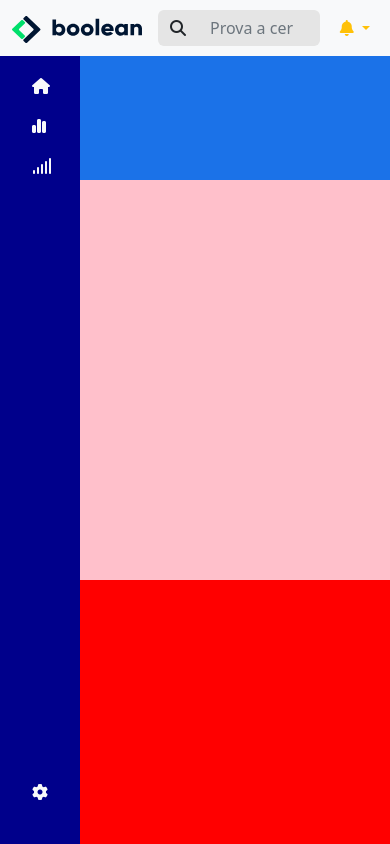
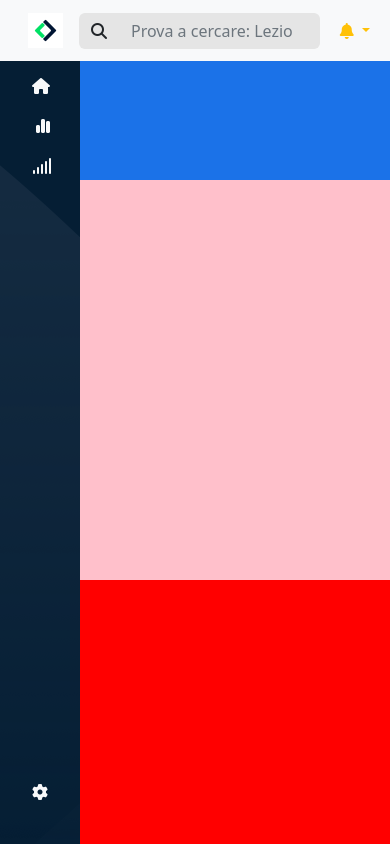
Before and after one commit to emanuelefarelli/html-css-bootstrap-dashboard, a plain HTML site: page index.html in a window 390 px wide. Shown: the top 844 px of the page. Drawn offline with nearby package versions, Linux system fonts and the light colour scheme.

Commit message:
Aggiustato logo dell'header e bg-img della sidebar

```diff
--- a/css/style.css
+++ b/css/style.css
@@ -15,8 +15,12 @@ header{
     height: 50px;
 }
 
-header img{
+header img.my_logo_desktop{
     width: 130px;
+}
+
+header img.my_logo_mobile{
+    width: 35px;
 }
 
 header button.my_btn_search,
@@ -35,15 +39,22 @@ header input.my_input_search{
 main nav.side-bar{
     height: calc(100vh - 50px);
     min-width: 150px;
-    background-color: darkblue;
+    background-image: url(../img/sidebar-bg.png);
+    background-color: #051e34;
 }
+
+
+/* MY INFO */
 
 section.my_info{
     background-color: aqua;
     height: calc(100vh - 50px);
 }
 
-/* MY INFO */
+section.my_info div.my_main-content{
+    height: calc(100vh - 180px);
+    overflow: auto;
+}
 
 section.my_info div.top_nav_info{
     height: 130px;
@@ -60,6 +71,7 @@ section.my_info div.right_cont{
     height: 600px;
 }
 
+
 @media screen and (max-width: 992px){
     main nav.side-bar{
         min-width: 80px;
--- a/index.html
+++ b/index.html
@@ -25,7 +25,11 @@
         <nav class="navbar bg-light ">
             <div class="container-fluid d-flex flex-nowrap">
                 <a class="navbar-brand" href="#">
-                    <img src="img/logo.svg" alt="Bootstrap">
+                    <img class="my_logo_desktop d-none d-lg-inline-block" src="img/logo.svg" alt="Boolean logo espanso">
+                </a>
+
+                <a class="navbar-brand" href="#">
+                    <img class="my_logo_mobile d-lg-none" src="img/mobile-logo.png" alt="Boolean logo">
                 </a>
 
                 <form class="d-flex w-100" role="search">
@@ -65,7 +69,7 @@
                 </ul>
             </div>
           </nav>
-    </header>
+        </header>
 
     <main class="d-flex">
         <nav class="side-bar d-flex flex-column justify-content-between align-item-center text-light py-4">
@@ -76,7 +80,7 @@
                         Home
                     </span>
                 </li>
-                <li class="pb-3">
+                <li class="pb-3 ps-1">
                     <i class="fa-solid fa-chart-simple pe-2"></i>
                     <span class="d-none d-lg-inline-block">
                         Stats
@@ -91,7 +95,7 @@
             </ul>
             <ul>
                 <li>
-                    <i class="fa-solid fa-gear"></i>
+                    <i class="fa-solid fa-gear pe-2"></i>
                     <span class="d-none d-lg-inline-block">
                         Admin
                     </span>
@@ -103,7 +107,7 @@
             <div class="top_nav_info container-fluid">
 
             </div>
-            <div class="container-fluid">
+            <div class="my_main-content container-fluid">
                 <div class="row">
                     <div class="left_cont col-12 col-lg-8">
 
```
